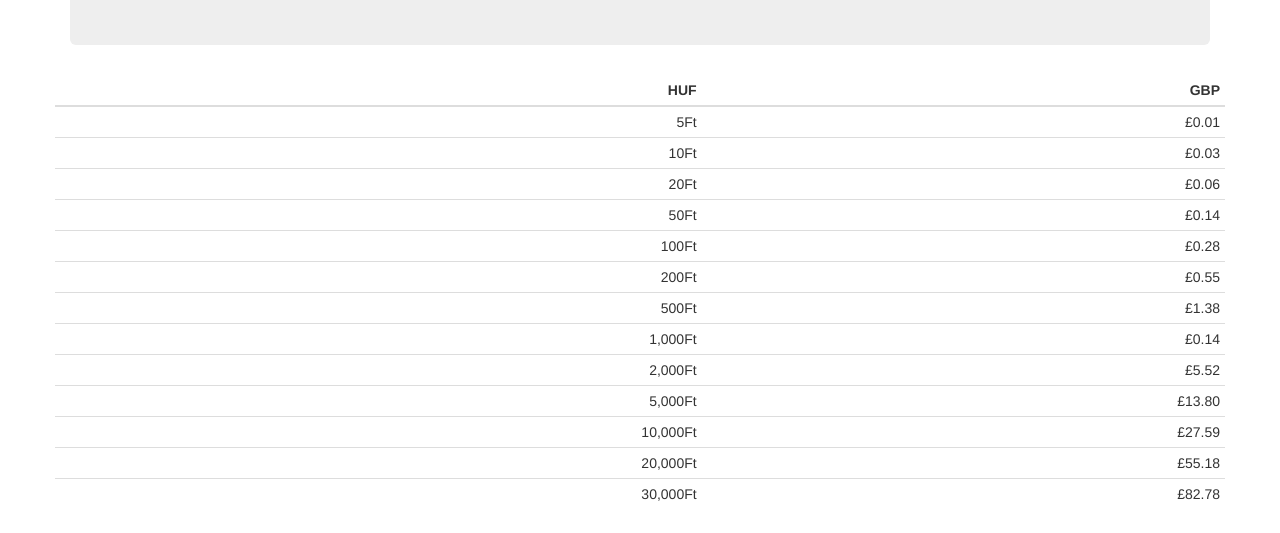
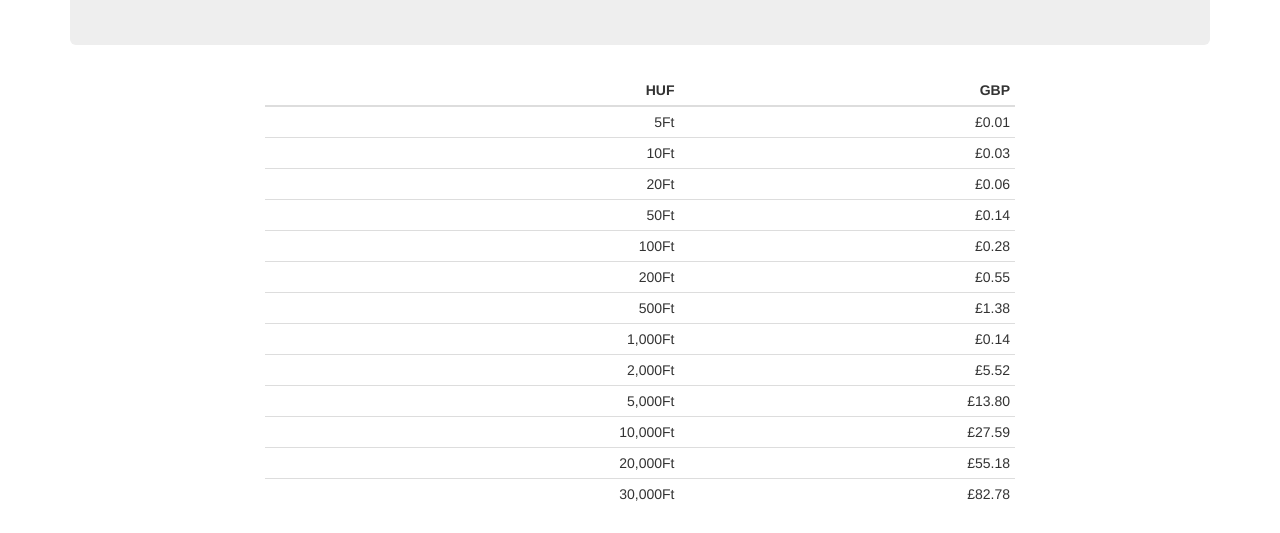
Before and after one commit to donvince/xebuddy.com, a website: page site/index.html in a window 1280 px wide. Shown: the part 267-800 px from the top of the page. Drawn offline with nearby package versions, Linux system fonts and the light colour scheme; no server answers.

Commit message:
layout tidy

```diff
--- a/site/index.html
+++ b/site/index.html
@@ -42,6 +42,7 @@
             </div>
         </div>
         <div class="row">
+            <div class="col-xs-8 col-xs-offset-2">
                 <table class="table table-condensed text-right">
                     <thead>
                         <tr>
@@ -162,6 +163,7 @@
                 </table>
             </div>
         </div>
+    </div>
     <script src="https://code.jquery.com/jquery-3.1.1.js" integrity="sha256-16cdPddA6VdVInumRGo6IbivbERE8p7CQR3HzTBuELA=" crossorigin="anonymous"></script>
     <script src="https://maxcdn.bootstrapcdn.com/bootstrap/3.3.7/js/bootstrap.min.js" integrity="sha384-Tc5IQib027qvyjSMfHjOMaLkfuWVxZxUPnCJA7l2mCWNIpG9mGCD8wGNIcPD7Txa"
         crossorigin="anonymous"></script>
```
Lines whose indentation alone changed are shown as unchanged.
